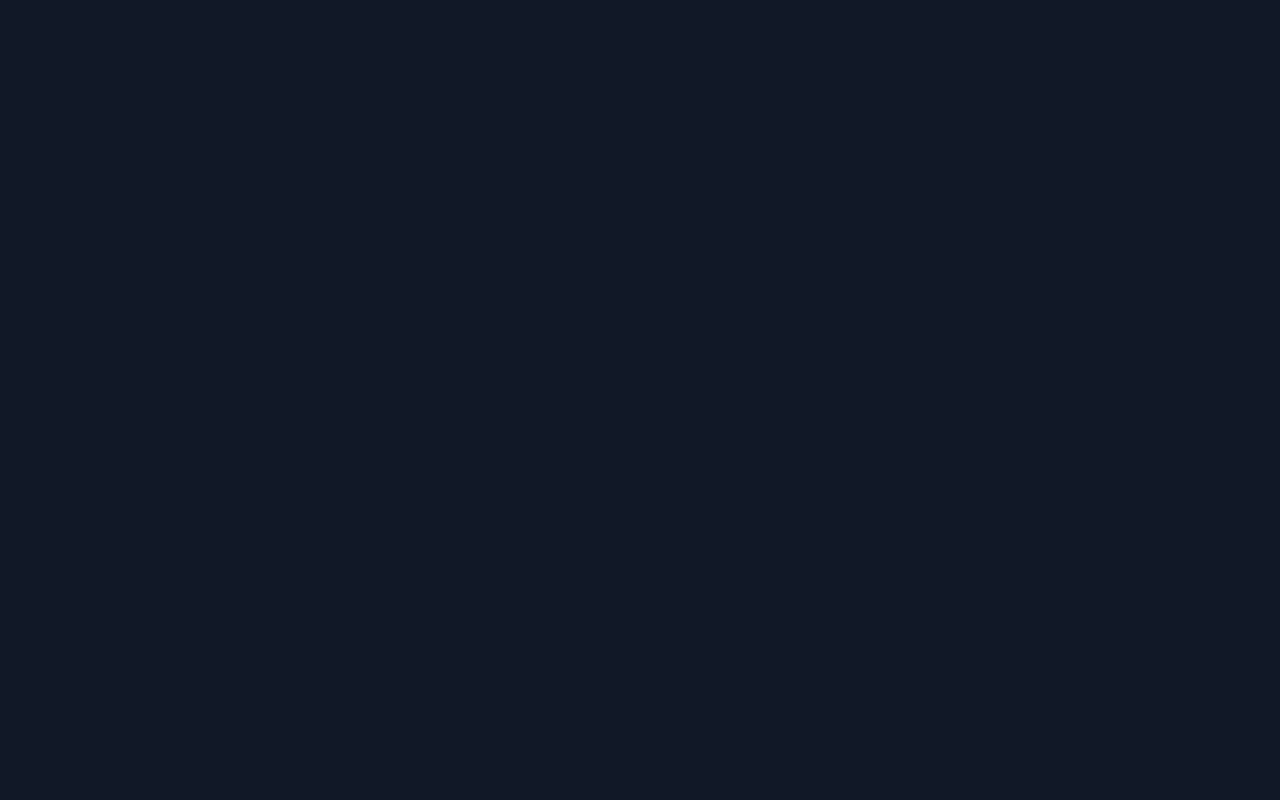
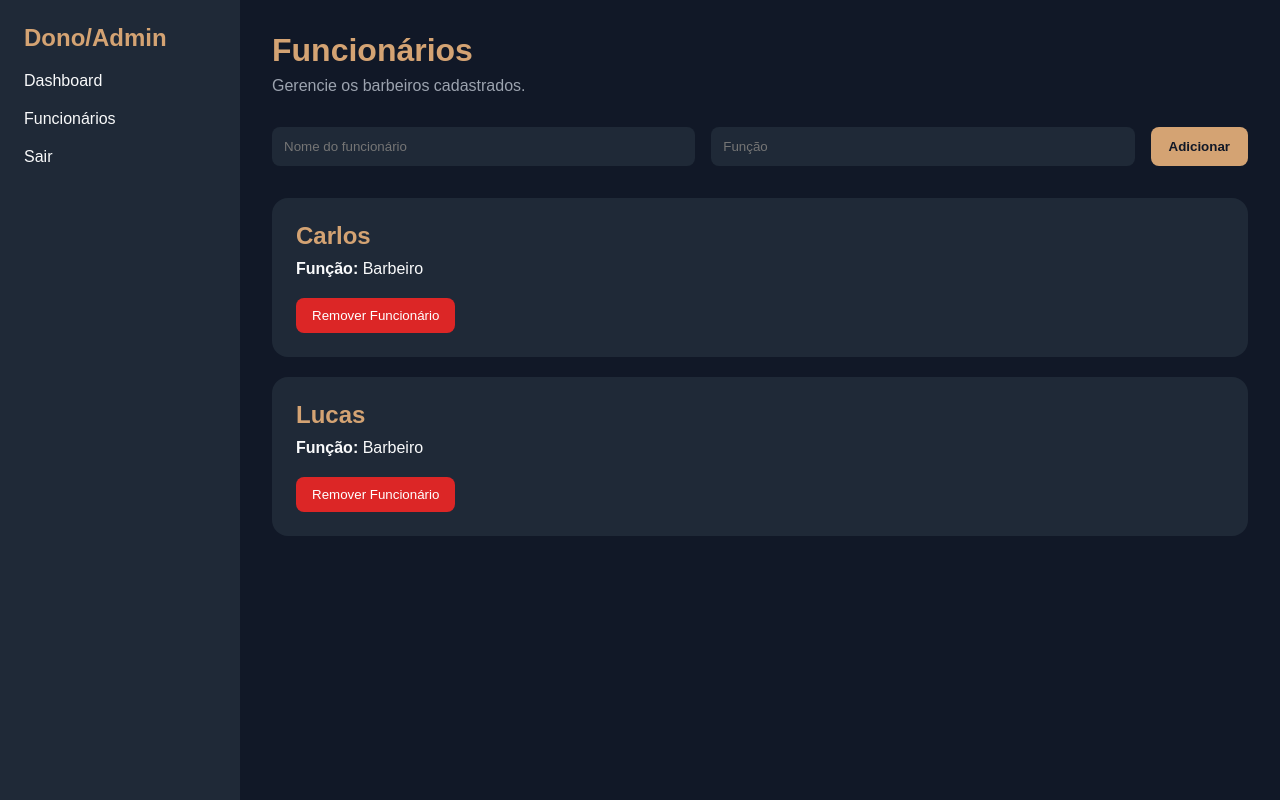
Before and after one commit to Davi-Madruga/SaaS-web, a React (Vite) app in the folder front-barbearia/: page /admin/funcionarios in a window 1280 px wide. Before the commit this address had no page. Built offline with nearby package versions, Linux system fonts and the light colour scheme.

Commit message:
adicionando o cadastro de funcionários e criando a tela do adm

```diff
--- a/front-barbearia/src/layouts/AdminLayout.jsx
+++ b/front-barbearia/src/layouts/AdminLayout.jsx
@@ -6,6 +6,11 @@ function AdminLayout() {
     {
       path: "/admin",
       label: "Dashboard"
+    },
+
+    {
+      path: "/admin/funcionarios",
+      label: "Funcionários"
     },
 
     {
--- a/front-barbearia/src/mocks/mockData.js
+++ b/front-barbearia/src/mocks/mockData.js
@@ -130,3 +130,21 @@ export const blockedSchedules = [
     motivo: "Consulta médica"
   }
 ];
+
+/*
+  Funcionários cadastrados no sistema.
+*/
+
+export const employees = [
+  {
+    id: 1,
+    nome: "Carlos",
+    funcao: "Barbeiro"
+  },
+
+  {
+    id: 2,
+    nome: "Lucas",
+    funcao: "Barbeiro"
+  }
+];
--- a/front-barbearia/src/pages/admin/AdminDashboard.jsx
+++ b/front-barbearia/src/pages/admin/AdminDashboard.jsx
@@ -1,12 +1,29 @@
+import Header from "../../components/Header";
+
+/*
+  Dashboard principal do administrador.
+*/
+
 function AdminDashboard() {
   return (
     <section>
-      <h1>Painel Administrativo</h1>
 
-      <p>
-        Aqui o dono poderá gerenciar funcionários,
-        preços e horários.
-      </p>
+      <Header
+        title="Painel Administrativo"
+        subtitle="Gerencie as configurações da barbearia."
+      />
+
+      <div className="welcome-card">
+
+        <h2>Área administrativa</h2>
+
+        <p>
+          Aqui o dono pode controlar funcionários,
+          horários e valores dos serviços.
+        </p>
+
+      </div>
+
     </section>
   );
 }
--- /dev/null
+++ b/front-barbearia/src/pages/admin/Employees.jsx
@@ -0,0 +1,132 @@
+import { useState } from "react";
+
+import Header from "../../components/Header";
+
+import {
+  employees
+} from "../../mocks/mockData";
+
+/*
+  Tela responsável pelo gerenciamento
+  de funcionários da barbearia.
+*/
+
+function Employees() {
+
+  // Lista de funcionários
+  const [employeeList, setEmployeeList] =
+    useState(employees);
+
+  // Estados do formulário
+  const [nome, setNome] = useState("");
+  const [funcao, setFuncao] = useState("");
+
+  /*
+    Adiciona um novo funcionário.
+  */
+  function handleAddEmployee() {
+
+    if (!nome || !funcao) {
+      alert("Preencha todos os campos.");
+      return;
+    }
+
+    const newEmployee = {
+      id: Date.now(),
+      nome,
+      funcao
+    };
+
+    setEmployeeList([
+      ...employeeList,
+      newEmployee
+    ]);
+
+    // Limpa os inputs
+    setNome("");
+    setFuncao("");
+  }
+
+  /*
+    Remove um funcionário da lista.
+  */
+  function removeEmployee(id) {
+
+    const updatedEmployees =
+      employeeList.filter(
+        (employee) => employee.id !== id
+      );
+
+    setEmployeeList(updatedEmployees);
+  }
+
+  return (
+    <section>
+
+      <Header
+        title="Funcionários"
+        subtitle="Gerencie os barbeiros cadastrados."
+      />
+
+      <div className="block-form">
+
+        <input
+          type="text"
+          placeholder="Nome do funcionário"
+          value={nome}
+          onChange={(e) =>
+            setNome(e.target.value)
+          }
+        />
+
+        <input
+          type="text"
+          placeholder="Função"
+          value={funcao}
+          onChange={(e) =>
+            setFuncao(e.target.value)
+          }
+        />
+
+        <button onClick={handleAddEmployee}>
+          Adicionar
+        </button>
+
+      </div>
+
+      <div className="appointments-list">
+
+        {employeeList.map((employee) => (
+
+          <div
+            key={employee.id}
+            className="appointment-card"
+          >
+
+            <h2>{employee.nome}</h2>
+
+            <p>
+              <strong>Função:</strong>
+              {" "}
+              {employee.funcao}
+            </p>
+
+            <button
+              onClick={() =>
+                removeEmployee(employee.id)
+              }
+            >
+              Remover Funcionário
+            </button>
+
+          </div>
+
+        ))}
+
+      </div>
+
+    </section>
+  );
+}
+
+export default Employees;
--- a/front-barbearia/src/routes/AppRoutes.jsx
+++ b/front-barbearia/src/routes/AppRoutes.jsx
@@ -1,19 +1,16 @@
 import { BrowserRouter, Routes, Route } from "react-router-dom";
-
 import Login from "../pages/Login";
-
 import ClientLayout from "../layouts/ClientLayout";
 import ClientHome from "../pages/client/ClientHome";
 import NewAppointment from "../pages/client/NewAppointment";
-
 import BarberLayout from "../layouts/BarberLayout";
 import BarberDashboard from "../pages/barber/BarberDashboard";
-
 import AdminLayout from "../layouts/AdminLayout";
 import AdminDashboard from "../pages/admin/AdminDashboard";
 import MyAppointments from "../pages/client/MyAppointments";
 import AppointmentHistory from "../pages/client/AppointmentHistory";
 import BlockedSchedules from "../pages/barber/BlockedSchedules";
+import Employees from "../pages/admin/Employees";
 function AppRoutes() {
   return (
     <BrowserRouter>
@@ -35,6 +32,7 @@ function AppRoutes() {
 
         <Route path="/admin" element={<AdminLayout />}>
           <Route index element={<AdminDashboard />} />
+          <Route path="funcionarios" element={<Employees />} />
         </Route>
       </Routes>
     </BrowserRouter>
```
